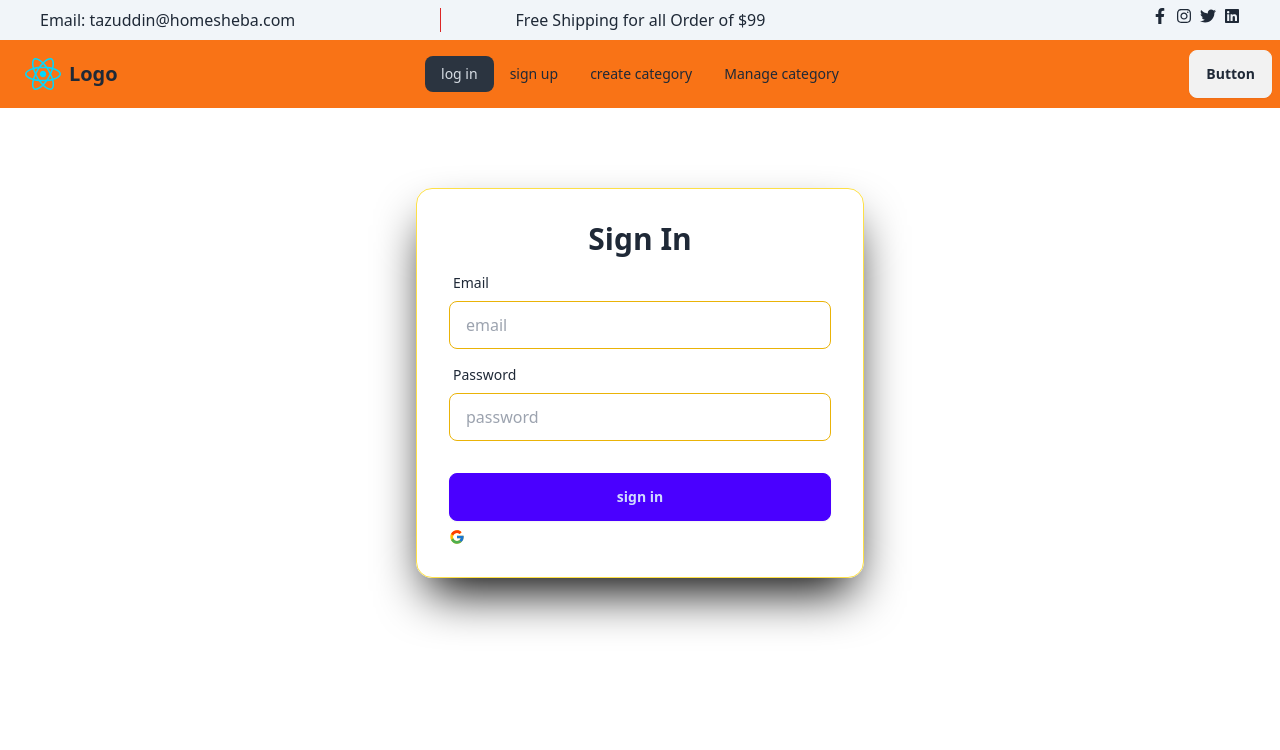
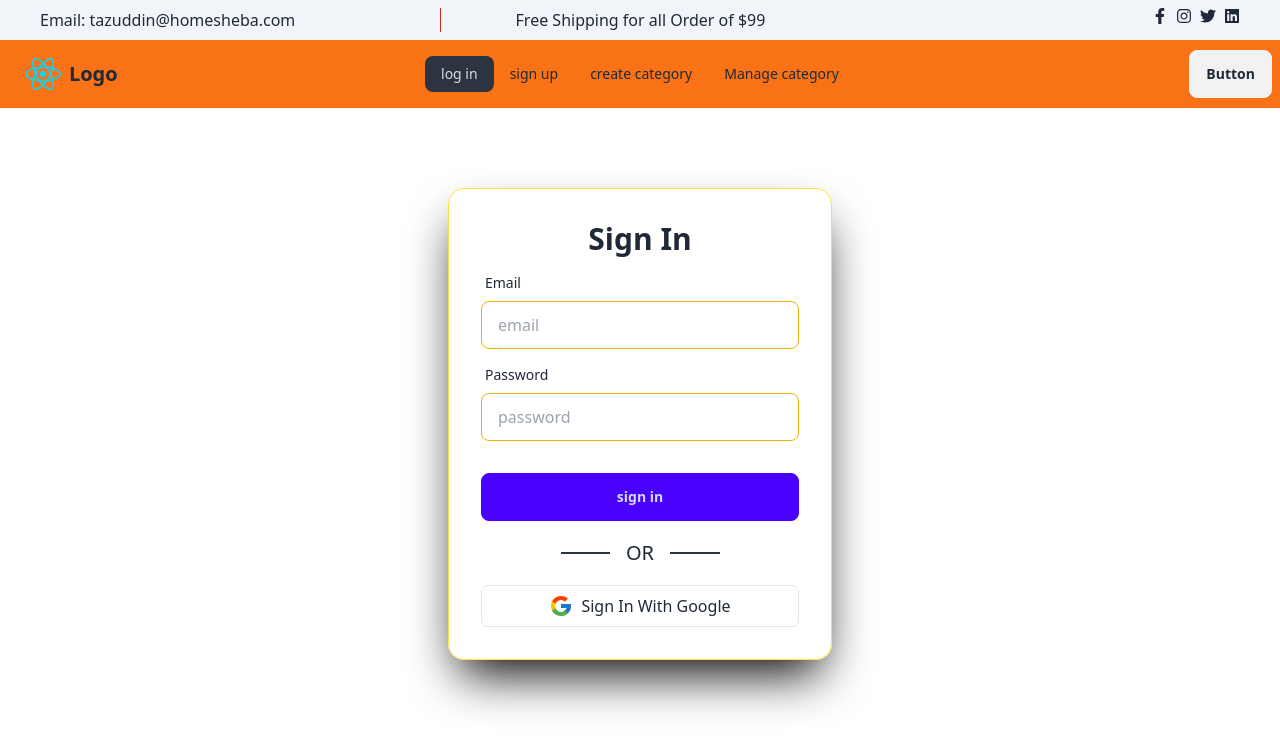
Before and after one commit to shaikTazUddin01/e-commerce, a React (Vite) app: page /login in a window 1280 px wide. Shown: the top 750 px of the page. Built offline with nearby package versions, Linux system fonts and the light colour scheme; no server answers.

Commit message:
reDesign login form

```diff
--- a/src/pages/UI/Login/Login.jsx
+++ b/src/pages/UI/Login/Login.jsx
@@ -71,7 +71,7 @@ const Login = () => {
             <div className=" flex justify-center my-20">
                 {/* <div className=""> */}
 
-                <div className="card w-full max-w-md shadow-2xl shadow-black border border-yellow-300">
+                <div className="card w-full max-w-sm shadow-2xl shadow-black border border-yellow-300">
 
                     <form className="card-body" onSubmit={handleSubmit(onSubmit)}>
                         <h1 className="text-3xl text-center font-bold">Sign In</h1>
@@ -91,8 +91,13 @@ const Login = () => {
                         <div className="form-control mt-6">
                             <button className="btn btn-primary" type="submit">sign in</button>
                         </div>
-                        <div onClick={handleGoogleLogin}>
-                            <FcGoogle></FcGoogle>
+                        <div className='flex justify-center'>
+                        <div className="divider divider-neutral w-[50%] text-xl">OR</div>
+                        </div>
+                        <div onClick={handleGoogleLogin} className='border flex py-2 gap-2 justify-center items-center rounded-md'>
+                           <span className='text-2xl'><FcGoogle></FcGoogle></span>
+                           <span>Sign In With Google</span>
+                           {/* <p>Sign In With Google</p> */}
                         </div>
                     </form>
                 </div>
```
